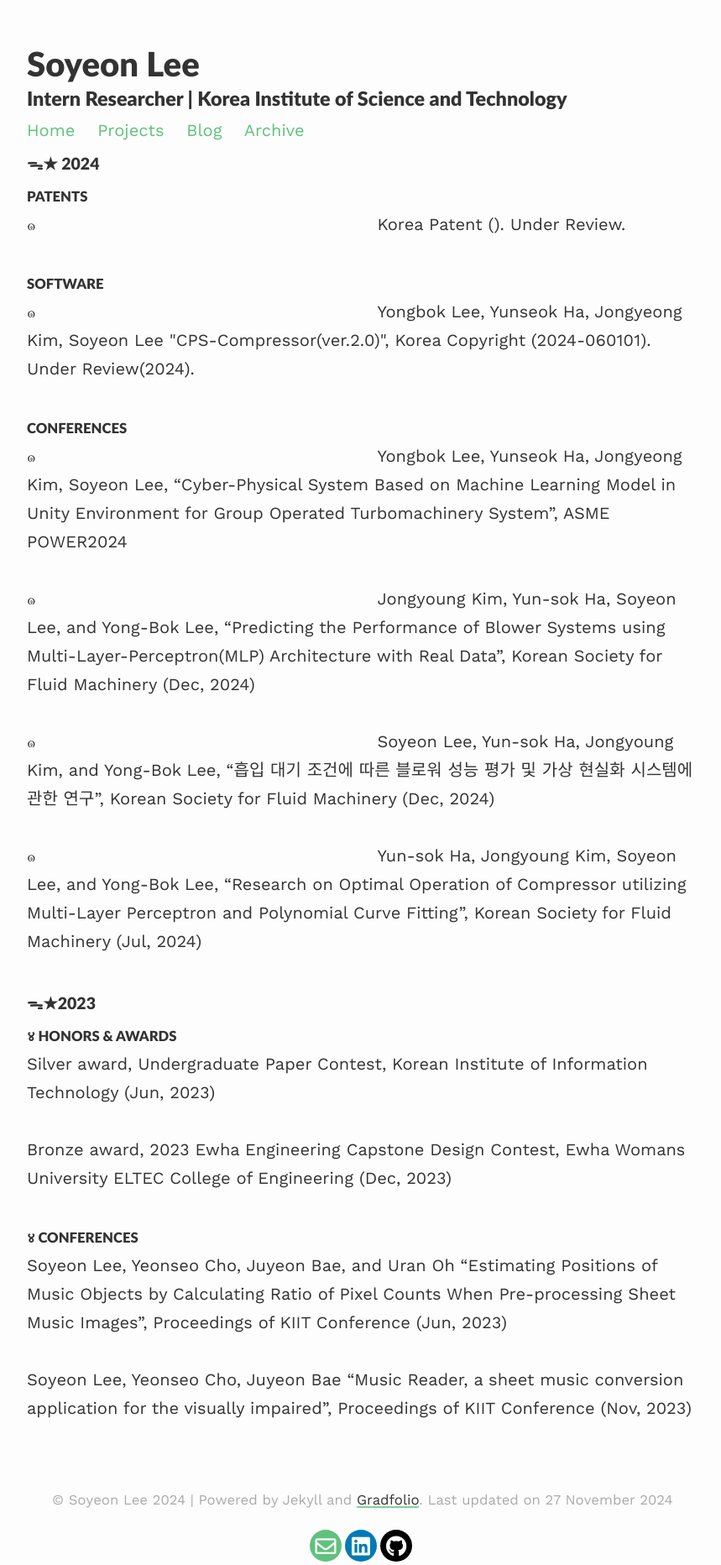
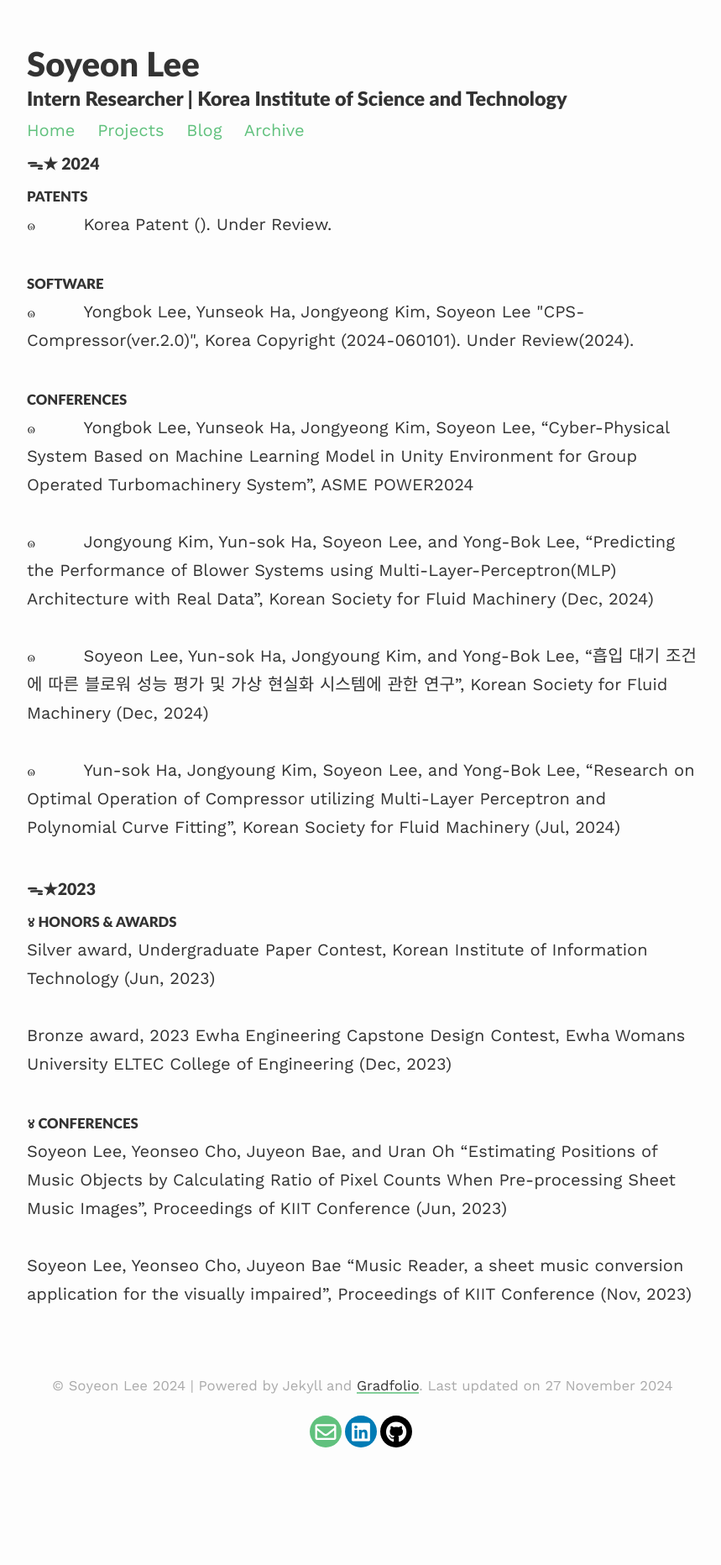
Before and after one commit to soysilver/soysilvery, a Jekyll site: the page built from archive.html, in a window 1280 px wide. Shown: the whole page at 84% size, without its empty margins (208-1067 px from the left). Built offline with Jekyll 4.4.1, drawn with Linux system fonts in a browser that asks for light colours; nearby versions of some CDN libraries; after the commit the page ends 1728 px from its top, so only the background shows below that.

Commit message:
Update style.scss

```diff
--- a/assets/css/_sass/style.scss
+++ b/assets/css/_sass/style.scss
@@ -41,9 +41,7 @@ a {
 }
 
 indent {
-
-	  padding-left: 50%;
-
+	margin-left: 50px;
 	  /* text-indent : 50%; */
 
 	}
```
